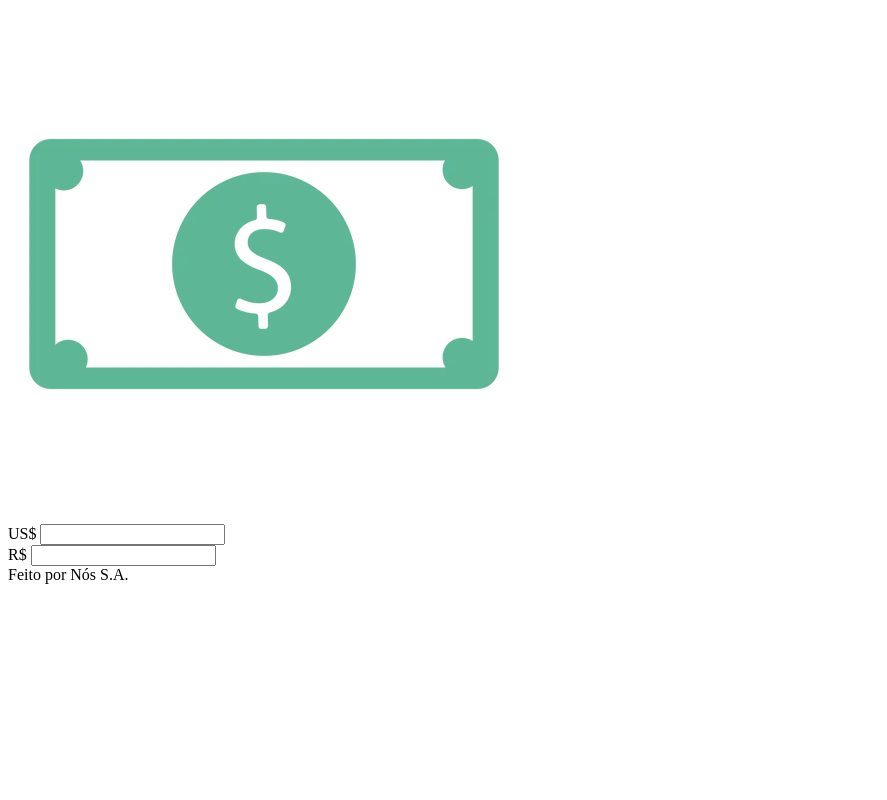
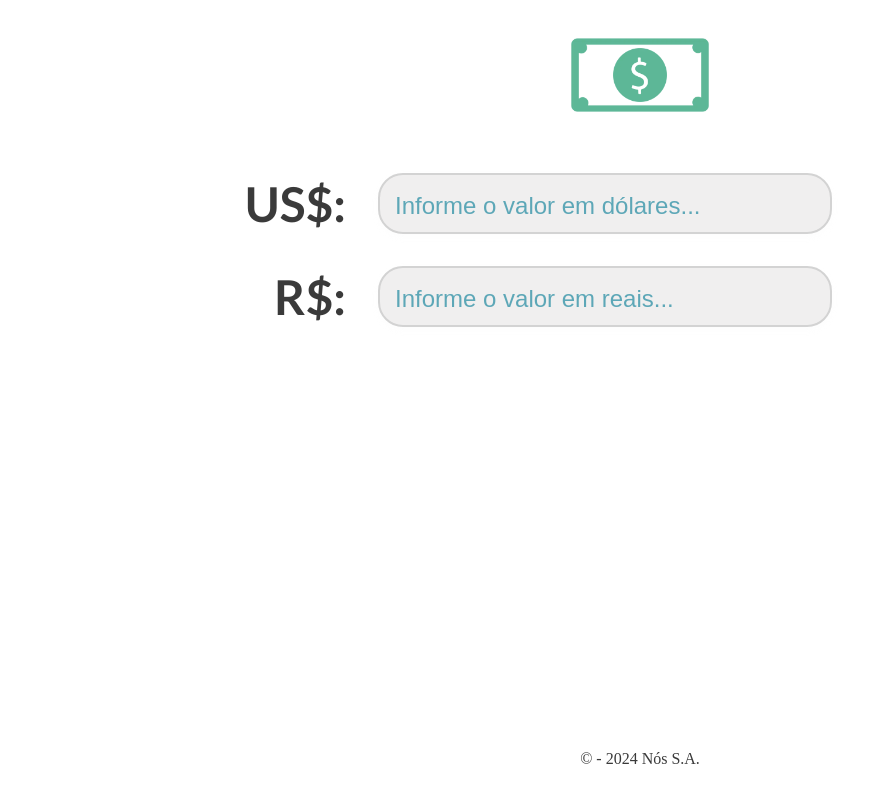
Before and after one commit to DihDev86/Cotacao, a plain HTML site: page index.html in a window 1280 px wide. Shown: the whole page, without its empty margins (0-887 px from the left). Drawn offline with Linux system fonts and the light colour scheme.

Commit message:
style: folha de estilo pronta

```diff
--- a/assets/styles.css
+++ b/assets/styles.css
@@ -0,0 +1,93 @@
+:root {
+  --primary-color: #5db797;
+  --border-color: #185f46;
+  --secondary-color: #d3d3d3;
+  --background-color: #f0efef;
+  --palceholder-color: #5da7b7;
+}
+
+* {
+  margin: 0;
+  padding: 0;
+  box-sizing: border-box;
+  color: #3a3a3a;
+}
+
+html,
+body {
+  width: 100vw;
+  height: 100vh;
+}
+
+body {
+  display: flex;
+  flex-direction: column;
+  justify-content: space-between;
+}
+
+header,
+main,
+footer {
+  display: flex;
+  justify-content: center;
+}
+
+header > img {
+  width: 150px;
+  height: 150px;
+}
+
+main {
+  width: 100vw;
+  flex-direction: column;
+  align-items: center;
+  transform: translateY(-25vh);
+}
+
+main > section {
+  display: flex;
+  width: 30vw;
+  justify-content: flex-end;
+  align-items: center;
+  margin: 1rem auto;
+}
+
+section > span {
+  font-family: "Lato", sans-serif;
+  font-size: 3rem;
+  font-weight: 700;
+}
+
+.styled-input {
+  padding: 10px 15px;
+  margin-left: 2rem;
+  font-size: 2rem;
+  border: 2px solid var(--secondary-color);
+  border-radius: 25px;
+  outline: none;
+  transition: all 0.3s ease-in-out;
+  background: var(--background-color);
+  box-shadow: 0 3px 6px rgba(240, 239, 239, 0.1);
+}
+
+.styled-input::placeholder {
+  color: var(--palceholder-color);
+  font-size: 1.5rem;
+}
+
+.styled-input:focus {
+  border-color: var(--border-color);
+  box-shadow: 0 3px 6px rgba(35, 136, 100, 0.3);
+}
+
+.styled-input:hover {
+  border-color: var(--primary-color);
+}
+
+.styled-input:active {
+  transform: scale(1.02);
+}
+
+footer {
+    margin-bottom: 2rem;
+}
--- a/index.html
+++ b/index.html
@@ -5,26 +5,29 @@
     <meta charset="UTF-8">
     <meta ncoame="viewport" content="width=device-width, initial-scale=1.0">
     <title>Cotação</title>
+    <link rel="preconnect" href="https://fonts.googleapis.com">
+    <link rel="preconnect" href="https://fonts.gstatic.com" crossorigin>
+    <link href="https://fonts.googleapis.com/css2?family=Lato:wght@400;700&display=swap" rel="stylesheet">
     <link rel="stylesheet" href="assets/styles.css" />
 </head>
 
 <body>
     <header>
-        <img src="assets/logo.webp" alt="cedula dolar" />
+        <img src="assets/logo.webp" alt="Logo com a cédula de dolar em formato de desenho." />
     </header>
 
     <main>
         <section>
-            <span class="cur">US$</span>
-            <input id="usd" type="text" />
+            <span class="cur">US$:</span>
+            <input id="usd" type="text" class="styled-input" placeholder="Informe o valor em dólares..."/>
         </section>
         <section>
-            <span class="cur">R$</span>
-            <input id="brl" type="text" />
+            <span class="cur">R$:</span>
+            <input id="brl" type="text" class="styled-input" placeholder="Informe o valor em reais..."/>
         </section>
     </main>
     <footer>
-        Feito por Nós S.A.
+        &copy; - 2024 Nós S.A.
     </footer>
 </body>
 
```
